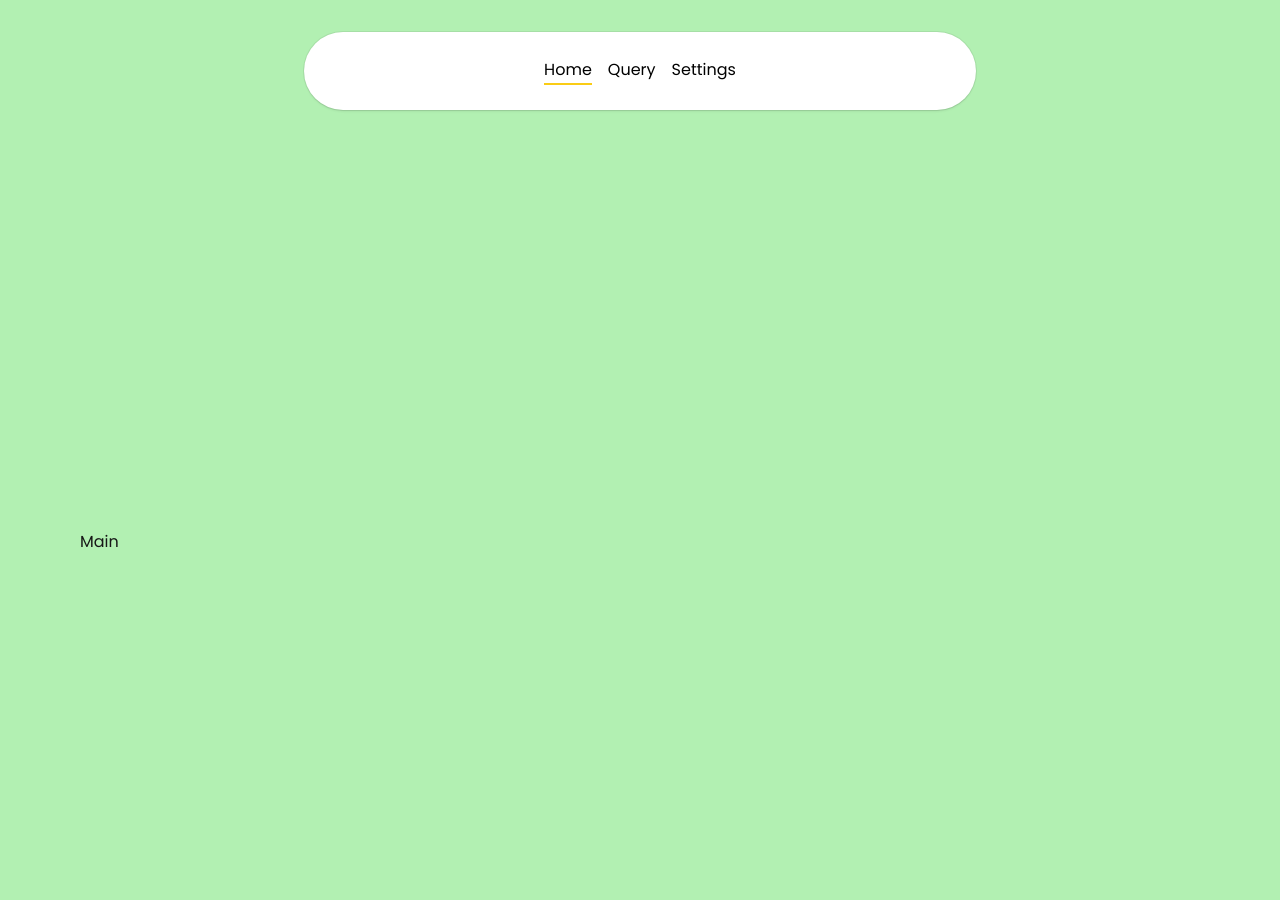
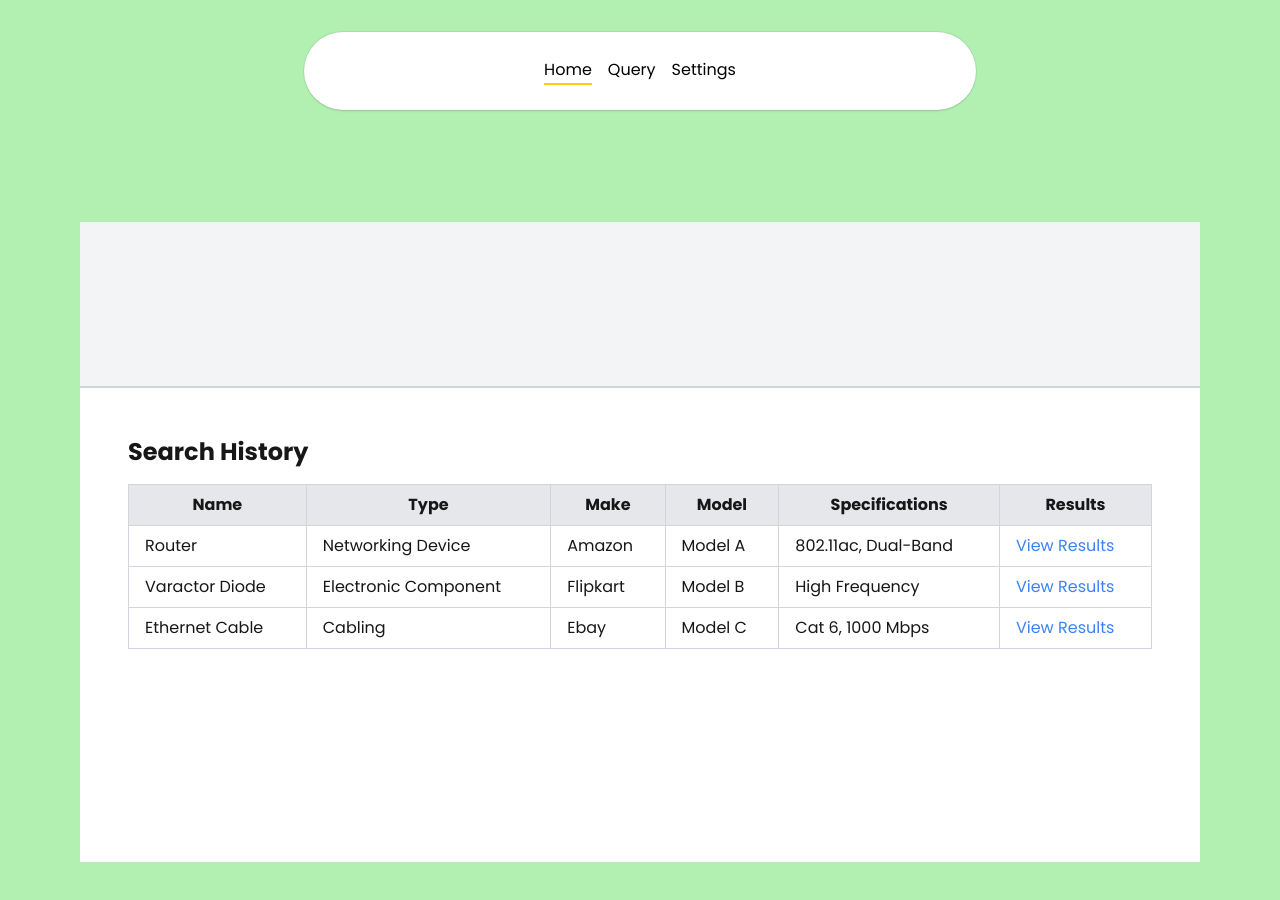
Before and after one commit to SM-Sclass/procurement1682, a Next.js app in the folder webcrawl/: page / in a window 1280 px wide. Shown: the top 900 px of the page. Built offline with nearby package versions, Linux system fonts and the light colour scheme.

Commit message:
Update page.js

```diff
--- a/webcrawl/src/app/page.js
+++ b/webcrawl/src/app/page.js
@@ -1,9 +1,57 @@
-import Image from "next/image";
+"use client";
+import React from 'react';
+
+function HistoricalResults() {
+  // Static results with new fields
+  const results = [
+    { name: "Router", type: "Networking Device", make: "Amazon", model: "Model A", specifications: "802.11ac, Dual-Band" },
+    { name: "Varactor Diode", type: "Electronic Component", make: "Flipkart", model: "Model B", specifications: "High Frequency" },
+    { name: "Ethernet Cable", type: "Cabling", make: "Ebay", model: "Model C", specifications: "Cat 6, 1000 Mbps" }
+  ];
+
+  return (
+    <div className="flex flex-col space-y-4 p-4">
+      <h2 className="text-2xl font-bold">Search History</h2>
+      <table className="table-auto w-full border-collapse border border-gray-400">
+        <thead>
+          <tr className="bg-gray-200">
+            <th className="border border-gray-300 px-4 py-2">Name</th>
+            <th className="border border-gray-300 px-4 py-2">Type</th>
+            <th className="border border-gray-300 px-4 py-2">Make</th>
+            <th className="border border-gray-300 px-4 py-2">Model</th>
+            <th className="border border-gray-300 px-4 py-2">Specifications</th>
+            <th className="border border-gray-300 px-4 py-2">Results</th> {/* New column for results */}
+          </tr>
+        </thead>
+        <tbody>
+          {results.map((result, index) => (
+            <tr key={index}>
+              <td className="border border-gray-300 px-4 py-2">{result.name}</td>
+              <td className="border border-gray-300 px-4 py-2">{result.type}</td>
+              <td className="border border-gray-300 px-4 py-2">{result.make}</td>
+              <td className="border border-gray-300 px-4 py-2">{result.model}</td>
+              <td className="border border-gray-300 px-4 py-2">{result.specifications}</td>
+              <td className="border border-gray-300 px-4 py-2">
+                <button className="text-blue-500 hover:underline">View Results</button> {/* Placeholder button */}
+              </td>
+            </tr>
+          ))}
+        </tbody>
+      </table>
+    </div>
+  );
+}
 
 export default function Home() {
   return (
-    <main className="flex items-center justify-items-center min-h-screen p-8 sm:p-20">
-      Main
+    <main className="flex flex-col min-h-screen p-8 sm:p-20">
+      {/* Upper Section */}
+      <div className="flex-1 bg-gray-100"></div>
+
+      {/* Lower Section with Historical Results */}
+      <div className="flex-1 bg-white border-t-2 border-gray-300 p-8">
+        <HistoricalResults />
+      </div>
     </main>
   );
 }
```
